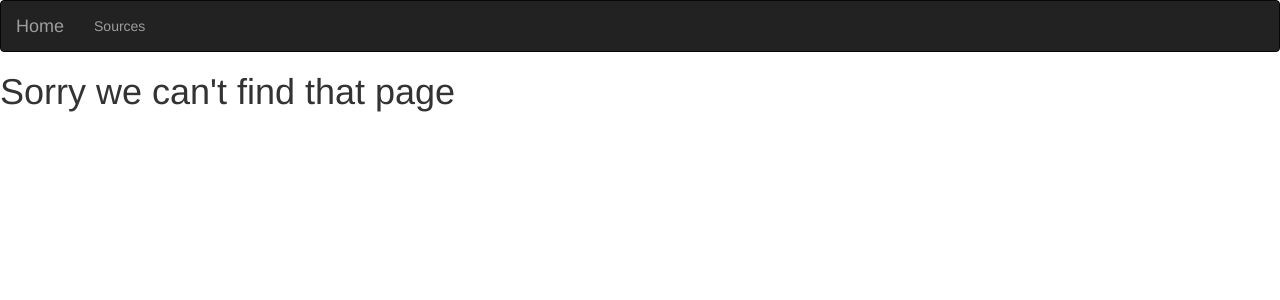
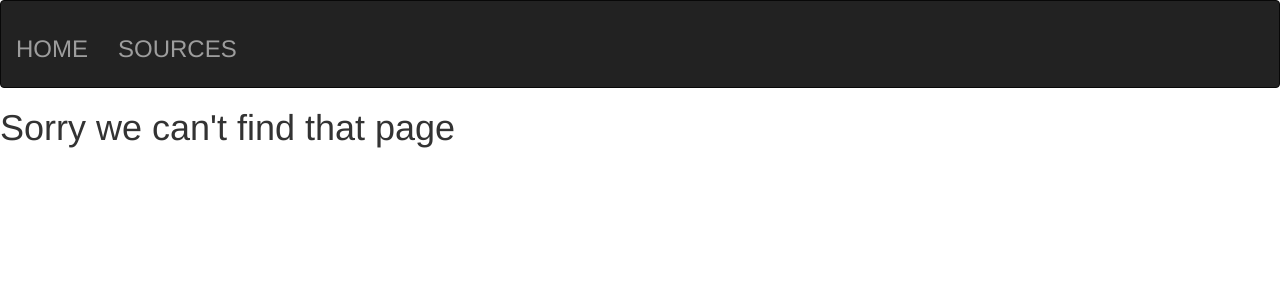
Before and after one commit to Eccie-K/pitching, a Flask app: template app/templates/404.html in a window 1280 px wide. Shown: the top 300 px of the page. Run offline with Flask 2, Linux system fonts and the light colour scheme; the template is opened without the code that fills it, so the values that code supplies are empty; some libraries are stand-ins or nearby versions.

Commit message:
edited content on navigation bar

```diff
--- a/app/templates/navbar.html
+++ b/app/templates/navbar.html
@@ -7,11 +7,11 @@
                   <span class="icon-bar"></span>
                   <span class="icon-bar"></span>
                 </button>
-                <a class="navbar-brand" href="/"> Home </a>
+                <a class="navbar-brand" href="/"><h3> HOME </h3></a>
             </div>
             <div class="navbar-collapse collapse">
                 <ul class="nav navbar-nav">
-                    <li><a href="/">Sources</a></li>
+                    <li><a href="/"><h3>SOURCES</h3></a></li>
             </div>
 
         </div>
```
